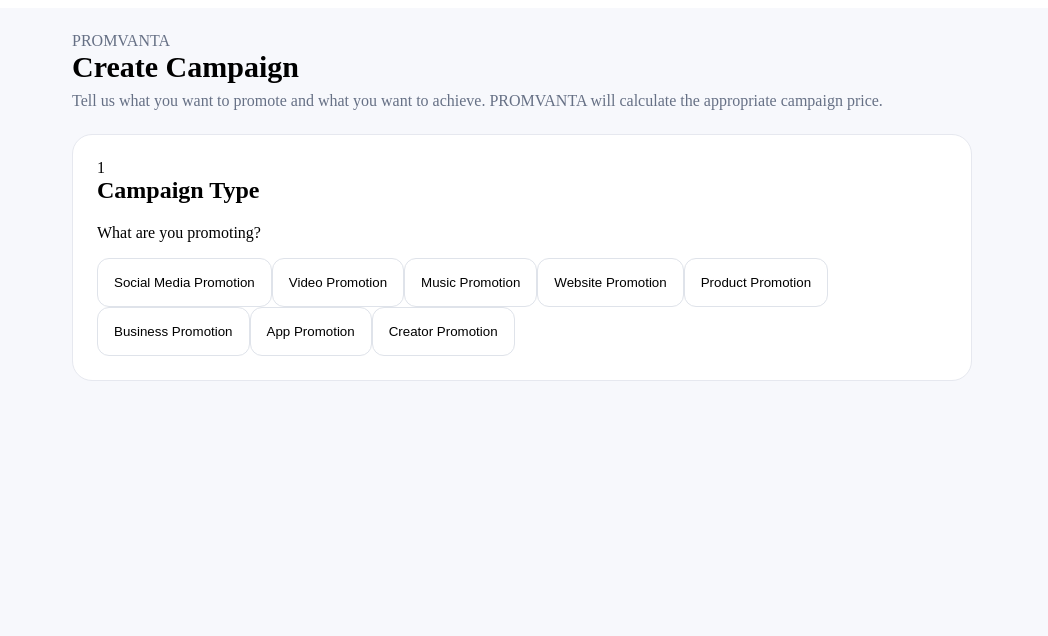
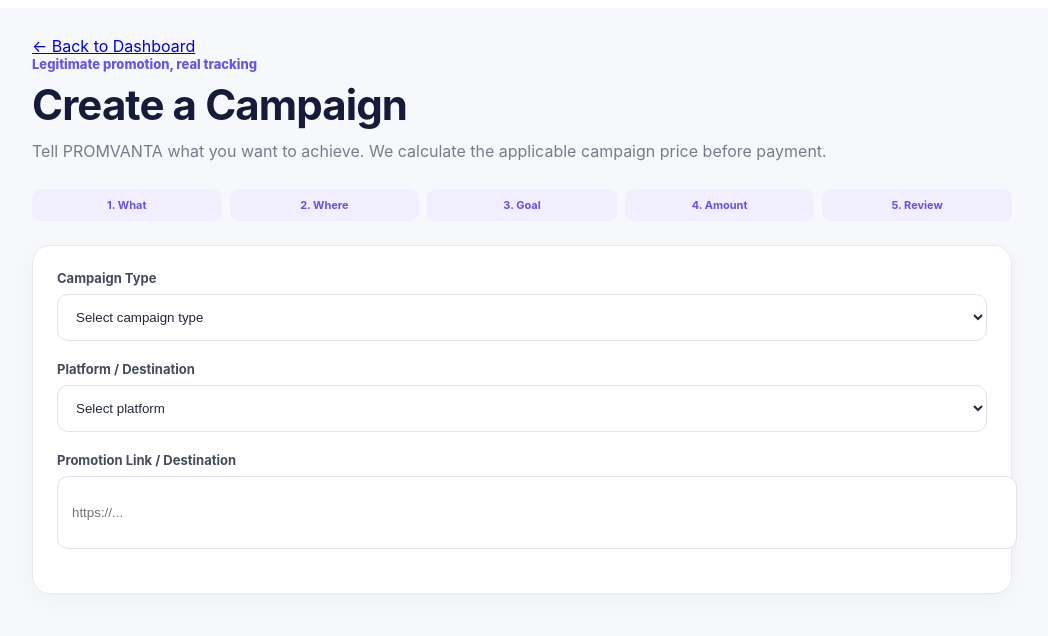
Before and after one commit to pra-y104/promvanta, a Next.js app: page /create-campaign in a window 1280 px wide. Shown: the top 636 px of the page, without its empty margins (118-1166 px from the left). Built offline with nearby package versions, Linux system fonts and the light colour scheme.

Commit message:
Update page.tsx

```diff
--- a/app/create-campaign/page.tsx
+++ b/app/create-campaign/page.tsx
@@ -1,8 +1,7 @@
 "use client";
 
-import { useState } from "react";
-import { useRouter } from "next/navigation";
-import styles from "./create-campaign.module.css";
+import { useMemo, useState } from "react";
+import Link from "next/link";
 
 const campaignTypes = [
   "Social Media Promotion",
@@ -26,7 +25,7 @@
   "Music Platform",
 ];
 
-const servicesByType: Record<string, string[]> = {
+const services: Record<string, string[]> = {
   "Social Media Promotion": [
     "Followers",
     "Reach",
@@ -99,7 +98,7 @@
   ],
 };
 
-const budgetServices = [
+const budgetServices = new Set([
   "Reach",
   "Brand Awareness",
   "Website Visits",
@@ -107,272 +106,514 @@
   "Leads",
   "Leads / Sign-ups",
   "Sales / Conversions",
+  "Local Promotion",
   "Conversions",
-  "Local Promotion",
-  "Music Discovery",
-  "Music Reach",
-];
+  "App Visits",
+  "App Installs",
+]);
 
 export default function CreateCampaignPage() {
-  const router = useRouter();
-
-  const [campaignType, setCampaignType] = useState("");
+  const [type, setType] = useState("");
   const [platform, setPlatform] = useState("");
   const [destination, setDestination] = useState("");
   const [service, setService] = useState("");
   const [quantity, setQuantity] = useState("");
   const [budget, setBudget] = useState("");
 
-  const services = campaignType
-    ? servicesByType[campaignType] ?? []
-    : [];
+  const availableServices = useMemo(
+    () => (type ? services[type] ?? [] : []),
+    [type]
+  );
 
-  const isBudgetBased = budgetServices.includes(service);
+  const isBudgetBased = budgetServices.has(service);
 
-  const canContinue =
-    Boolean(campaignType) &&
-    Boolean(destination) &&
+  const numericQuantity = Number(quantity) || 0;
+  const numericBudget = Number(budget) || 0;
+
+  const calculatedAmount = isBudgetBased
+    ? numericBudget
+    : numericQuantity;
+
+  const minimumCampaignValue = 2500;
+
+  const meetsMinimum =
+    calculatedAmount >= minimumCampaignValue;
+
+  const ready =
+    Boolean(type) &&
+    Boolean(platform) &&
+    Boolean(destination.trim()) &&
     Boolean(service) &&
-    (isBudgetBased
-      ? Number(budget) > 0
-      : Number(quantity) > 0);
+    calculatedAmount > 0 &&
+    meetsMinimum;
 
-  function continueToReview() {
-    if (!canContinue) return;
-
-    const campaign = {
-      campaignType,
-      platform,
-      destination,
-      service,
-      mode: isBudgetBased ? "budget" : "quantity",
-      quantity: isBudgetBased ? null : Number(quantity),
-      budget: isBudgetBased ? Number(budget) : null,
+  const resetAfterTypeChange = (value: string) => {
+    setType(value);
+    setService("");
+    setQuantity("");
+    setBudget("");
   };
 
-    sessionStorage.setItem(
-      "promvanta_campaign",
-      JSON.stringify(campaign)
-    );
-
-    router.push("/review-campaign");
+  return (
+    <main className="page">
+      <style jsx>{`
+        .page {
+          min-height: 100vh;
+          background: #f7f8fc;
+          color: #171b3a;
+          font-family:
+            Inter,
+            ui-sans-serif,
+            system-ui,
+            -apple-system,
+            BlinkMacSystemFont,
+            "Segoe UI",
+            sans-serif;
+          padding: 28px 18px 60px;
         }
 
-  return (
-    <main className={styles.page}>
-      <div className={styles.container}>
-        <header className={styles.header}>
-          <p className={styles.eyebrow}>PROMVANTA</p>
+        .container {
+          max-width: 980px;
+          margin: 0 auto;
+        }
 
-          <h1>Create Campaign</h1>
+        .back {
+          display: inline-block;
+          color: #5b4df5;
+          font-weight: 700;
+          text-decoration: none;
+          margin-bottom: 25px;
+        }
 
-          <p className={styles.subtitle}>
-            Tell us what you want to promote and what you want
-            to achieve. PROMVANTA will calculate the appropriate
-            campaign price.
-          </p>
-        </header>
+        .heading {
+          margin-bottom: 24px;
+        }
 
-        <section className={styles.card}>
-          <div className={styles.step}>
-            <span>1</span>
+        .eyebrow {
+          color: #6556e8;
+          font-size: 13px;
+          font-weight: 800;
+          margin-bottom: 7px;
+        }
 
-            <div>
-              <h2>Campaign Type</h2>
-              <p>What are you promoting?</p>
+        h1 {
+          margin: 0;
+          font-size: clamp(29px, 5vw, 42px);
+          letter-spacing: -.9px;
+        }
+
+        .subtitle {
+          color: #747c8e;
+          line-height: 1.6;
+          margin-top: 9px;
+        }
+
+        .card {
+          background: #fff;
+          border: 1px solid #e7e9f0;
+          border-radius: 18px;
+          padding: 24px;
+          box-shadow: 0 6px 25px rgba(30, 35, 60, .035);
+        }
+
+        .steps {
+          display: grid;
+          grid-template-columns: repeat(5, 1fr);
+          gap: 8px;
+          margin-bottom: 24px;
+        }
+
+        .step {
+          background: #f0eeff;
+          color: #6252ee;
+          border-radius: 9px;
+          padding: 9px;
+          text-align: center;
+          font-size: 11px;
+          font-weight: 750;
+        }
+
+        .field {
+          margin-bottom: 20px;
+        }
+
+        label {
+          display: block;
+          color: #454b5d;
+          font-size: 13px;
+          font-weight: 750;
+          margin-bottom: 8px;
+        }
+
+        select,
+        input {
+          width: 100%;
+          min-height: 47px;
+          padding: 12px 14px;
+          border: 1px solid #dfe2eb;
+          border-radius: 11px;
+          background: #fff;
+          color: #22283a;
+          outline: none;
+        }
+
+        select:focus,
+        input:focus {
+          border-color: #6556e8;
+          box-shadow: 0 0 0 3px rgba(101, 86, 232, .1);
+        }
+
+        .services {
+          display: grid;
+          grid-template-columns: repeat(3, 1fr);
+          gap: 10px;
+        }
+
+        .service {
+          border: 1px solid #e1e4ed;
+          background: #fff;
+          border-radius: 11px;
+          padding: 14px;
+          color: #51586a;
+          font-weight: 650;
+          text-align: left;
+        }
+
+        .service:hover {
+          border-color: #9186f5;
+        }
+
+        .service.selected {
+          border-color: #6252ee;
+          background: #f0eeff;
+          color: #5545d9;
+        }
+
+        .notice {
+          background: #f3f1ff;
+          border: 1px solid #e3dfff;
+          color: #5147a4;
+          padding: 14px;
+          border-radius: 11px;
+          font-size: 13px;
+          line-height: 1.55;
+          margin-bottom: 20px;
+        }
+
+        .price {
+          border: 1px solid #e5e7ef;
+          border-radius: 13px;
+          padding: 18px;
+          margin: 20px 0;
+          background: #fbfbfd;
+        }
+
+        .priceLabel {
+          color: #858c9d;
+          font-size: 13px;
+        }
+
+        .priceValue {
+          font-size: 29px;
+          font-weight: 850;
+          margin-top: 5px;
+        }
+
+        .minimumError {
+          margin-top: 10px;
+          color: #b42318;
+          font-size: 13px;
+          font-weight: 650;
+        }
+
+        .actions {
+          display: flex;
+          justify-content: space-between;
+          gap: 12px;
+          margin-top: 25px;
+        }
+
+        .secondary,
+        .primary {
+          min-height: 47px;
+          border-radius: 11px;
+          padding: 0 18px;
+          font-weight: 750;
+        }
+
+        .secondary {
+          border: 1px solid #dfe2eb;
+          background: #fff;
+          color: #555d70;
+        }
+
+        .primary {
+          border: 0;
+          background: #5b4df5;
+          color: white;
+        }
+
+        .primary:disabled {
+          opacity: .45;
+          cursor: not-allowed;
+        }
+
+        @media (max-width: 700px) {
+          .steps {
+            grid-template-columns: repeat(2, 1fr);
+          }
+
+          .services {
+            grid-template-columns: 1fr;
+          }
+
+          .card {
+            padding: 18px;
+          }
+
+          .actions {
+            flex-direction: column-reverse;
+          }
+
+          .secondary,
+          .primary {
+            width: 100%;
+          }
+        }
+      `}</style>
+
+      <div className="container">
+        <Link href="/dashboard" className="back">
+          ← Back to Dashboard
+        </Link>
+
+        <div className="heading">
+          <div className="eyebrow">
+            Legitimate promotion, real tracking
+          </div>
+
+          <h1>Create a Campaign</h1>
+
+          <div className="subtitle">
+            Tell PROMVANTA what you want to achieve. We calculate the
+            applicable campaign price before payment.
           </div>
         </div>
 
-          <div className={styles.options}>
+        <div className="steps">
+          <div className="step">1. What</div>
+          <div className="step">2. Where</div>
+          <div className="step">3. Goal</div>
+          <div className="step">4. Amount</div>
+          <div className="step">5. Review</div>
+        </div>
+
+        <div className="card">
+          <div className="field">
+            <label>Campaign Type</label>
+
+            <select
+              value={type}
+              onChange={(event) =>
+                resetAfterTypeChange(event.target.value)
+              }
+            >
+              <option value="">Select campaign type</option>
+
               {campaignTypes.map((item) => (
+                <option key={item} value={item}>
+                  {item}
+                </option>
+              ))}
+            </select>
+          </div>
+
+          <div className="field">
+            <label>Platform / Destination</label>
+
+            <select
+              value={platform}
+              onChange={(event) =>
+                setPlatform(event.target.value)
+              }
+            >
+              <option value="">Select platform</option>
+
+              {platforms.map((item) => (
+                <option key={item} value={item}>
+                  {item}
+                </option>
+              ))}
+            </select>
+          </div>
+
+          <div className="field">
+            <label>Promotion Link / Destination</label>
+
+            <input
+              type="url"
+              value={destination}
+              onChange={(event) =>
+                setDestination(event.target.value)
+              }
+              placeholder="https://..."
+            />
+          </div>
+
+          {type && (
+            <div className="field">
+              <label>Select ONE Goal / Service</label>
+
+              <div className="services">
+                {availableServices.map((item) => (
                   <button
+                    type="button"
                     key={item}
-                type="button"
-                className={
-                  campaignType === item
-                    ? `${styles.option} ${styles.selected}`
-                    : styles.option
-                }
+                    className={`service ${
+                      service === item ? "selected" : ""
+                    }`}
                     onClick={() => {
-                  setCampaignType(item);
-                  setService("");
+                      setService(item);
+                      setQuantity("");
+                      setBudget("");
                     }}
                   >
                     {item}
                   </button>
                 ))}
               </div>
-        </section>
-
-        {campaignType && (
-          <section className={styles.card}>
-            <div className={styles.step}>
-              <span>2</span>
-
-              <div>
-                <h2>Platform / Destination</h2>
-                <p>
-                  Select where your promotion will happen.
-                </p>
             </div>
-            </div>
-
-            <div className={styles.options}>
-              {platforms.map((item) => (
-                <button
-                  key={item}
-                  type="button"
-                  className={
-                    platform === item
-                      ? `${styles.option} ${styles.selected}`
-                      : styles.option
-                  }
-                  onClick={() => setPlatform(item)}
-                >
-                  {item}
-                </button>
-              ))}
-            </div>
-          </section>
-        )}
-
-        {campaignType && (
-          <section className={styles.card}>
-            <div className={styles.step}>
-              <span>3</span>
-
-              <div>
-                <h2>Promotion Link</h2>
-                <p>
-                  Enter the public link or destination you want
-                  to promote.
-                </p>
-              </div>
-            </div>
-
-            <input
-              className={styles.input}
-              type="url"
-              placeholder="https://example.com/your-content"
-              value={destination}
-              onChange={(event) =>
-                setDestination(event.target.value)
-              }
-            />
-          </section>
-        )}
-
-        {campaignType && destination && (
-          <section className={styles.card}>
-            <div className={styles.step}>
-              <span>4</span>
-
-              <div>
-                <h2>Choose Your Goal</h2>
-                <p>Select one specific promotion goal.</p>
-              </div>
-            </div>
-
-            <div className={styles.options}>
-              {services.map((item) => (
-                <button
-                  key={item}
-                  type="button"
-                  className={
-                    service === item
-                      ? `${styles.option} ${styles.selected}`
-                      : styles.option
-                  }
-                  onClick={() => setService(item)}
-                >
-                  {item}
-                </button>
-              ))}
-            </div>
-          </section>
           )}
 
           {service && (
-          <section className={styles.card}>
-            <div className={styles.step}>
-              <span>5</span>
-
-              <div>
-                <h2>
-                  {isBudgetBased
-                    ? "Campaign Budget"
-                    : "Quantity Needed"}
-                </h2>
-
-                <p>
-                  {isBudgetBased
-                    ? "Set the amount you want to invest in this campaign."
-                    : "Tell PROMVANTA how much promotion you need."}
-                </p>
-              </div>
+            <>
+              <div className="notice">
+                {isBudgetBased ? (
+                  <>
+                    This service uses a <strong>Campaign Budget</strong>.
+                    Delivery is estimated from the configured legitimate
+                    provider campaign and is not guaranteed.
+                  </>
+                ) : (
+                  <>
+                    This service uses <strong>Quantity Needed</strong>.
+                    PROMVANTA calculates the price from the configured
+                    service rate.
+                  </>
+                )}
               </div>
 
               {isBudgetBased ? (
-              <div className={styles.inputGroup}>
+                <div className="field">
                   <label>Campaign Budget</label>
-
-                <div className={styles.amountInput}>
-                  <span>₦</span>
 
                   <input
                     type="number"
-                    min="2500"
-                    placeholder="2500"
+                    min="0"
                     value={budget}
                     onChange={(event) =>
                       setBudget(event.target.value)
                     }
+                    placeholder="Enter campaign budget"
                   />
                 </div>
-
-                <small>
-                  Minimum campaign value: ₦2,500
-                </small>
-              </div>
               ) : (
-              <div className={styles.inputGroup}>
+                <div className="field">
                   <label>Quantity Needed</label>
 
                   <input
-                  className={styles.input}
                     type="number"
-                  min="1"
-                  placeholder="Enter quantity"
+                    min="0"
                     value={quantity}
                     onChange={(event) =>
                       setQuantity(event.target.value)
                     }
+                    placeholder="Enter quantity needed"
                   />
-
-                <small>
-                  PROMVANTA will calculate the price from the
-                  configured service rate.
-                </small>
                 </div>
               )}
-          </section>
+
+              {calculatedAmount > 0 && (
+                <div className="price">
+                  <div className="priceLabel">
+                    {isBudgetBased
+                      ? "Campaign Budget"
+                      : "Calculated Service Amount"}
+                  </div>
+
+                  <div className="priceValue">
+                    ₦
+                    {calculatedAmount.toLocaleString(
+                      "en-NG",
+                      {
+                        minimumFractionDigits: 2,
+                        maximumFractionDigits: 2,
+                      }
+                    )}
+                  </div>
+
+                  <div className="priceLabel">
+                    Minimum campaign value: ₦2,500
+                  </div>
+
+                  {!meetsMinimum && (
+                    <div className="minimumError">
+                      Minimum campaign value is ₦2,500. Please
+                      increase your requested quantity or adjust
+                      your campaign selection to continue.
+                    </div>
+                  )}
+                </div>
               )}
 
-        {canContinue && (
-          <section className={styles.continueSection}>
+              <div className="notice">
+                Estimated campaign period will come from the
+                configured fulfillment service. PROMVANTA does not
+                promise an exact completion date.
+              </div>
+
+              <div className="actions">
+                <Link href="/dashboard">
+                  <button type="button" className="secondary">
+                    Cancel
+                  </button>
+                </Link>
+
                 <button
                   type="button"
-              className={styles.continueButton}
-              onClick={continueToReview}
+                  className="primary"
+                  disabled={!ready}
+                  onClick={() => {
+                    sessionStorage.setItem(
+                      "promvanta_campaign",
+                      JSON.stringify({
+                        campaignType: type,
+                        platform,
+                        destination,
+                        service,
+                        mode: isBudgetBased
+                          ? "budget"
+                          : "quantity",
+                        quantity: isBudgetBased
+                          ? null
+                          : numericQuantity,
+                        budget: isBudgetBased
+                          ? numericBudget
+                          : null,
+                        calculatedAmount,
+                      })
+                    );
+
+                    window.location.href =
+                      "/review-campaign";
+                  }}
                 >
-              Continue to Review →
+                  Review Campaign
                 </button>
-
-            <p>
-              Your final price will be shown before payment.
-            </p>
-          </section>
+              </div>
+            </>
           )}
+        </div>
       </div>
     </main>
   );
```
Lines whose indentation alone changed are shown as unchanged.
